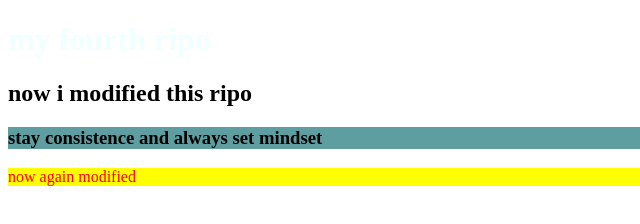
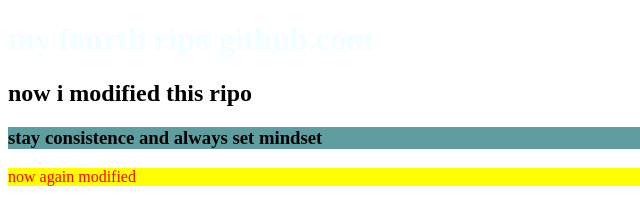
Before and after one commit to subhadipModak/my-fourth-ripo, a plain HTML site: page index.html in a window 1280 px wide. Shown: the full height of the page, 0-640 px from the left. Drawn offline with Linux system fonts and the light colour scheme.

Commit message:
all are ok

```diff
--- a/index.html
+++ b/index.html
@@ -8,7 +8,7 @@
     <link rel="stylesheet" href="style.css">
 </head>
 <body>
-    <h1>my fourth ripo</h1>
+    <h1>my fourth ripo github.com</h1>
     <h2>now i modified this ripo</h2>
     <h3>stay consistence and always set mindset</h3>
     <p>now again modified</p>
```
